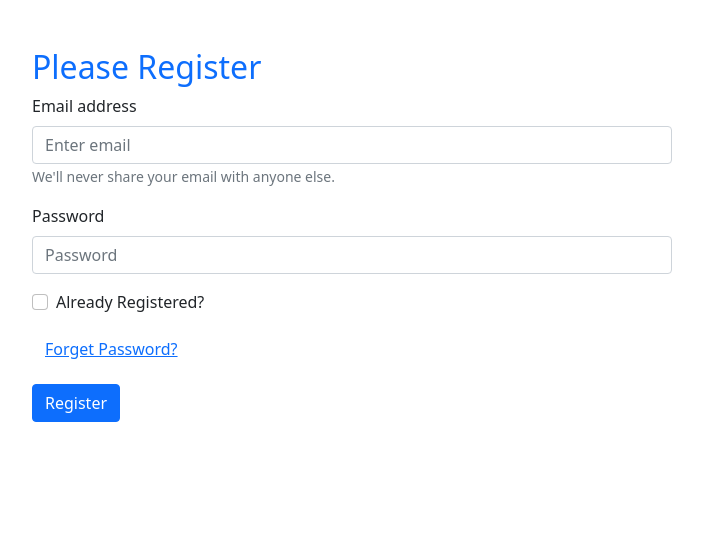
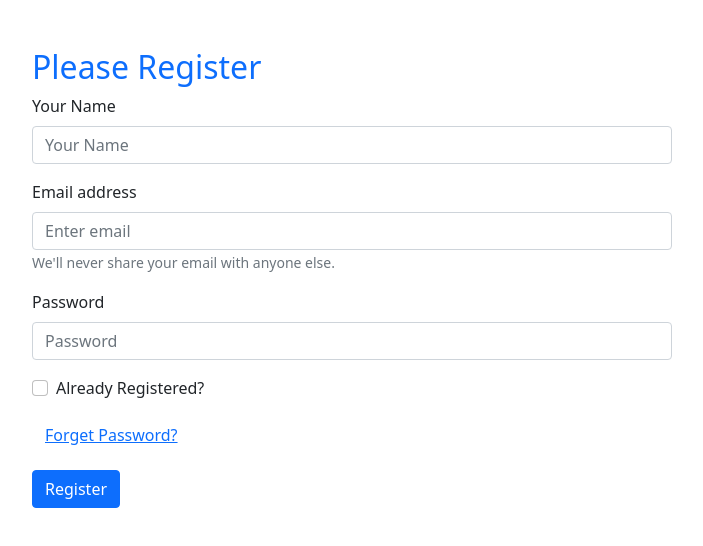
Before and after one commit to MrRonnie/Email-Password-Authentication, a React (Create React App) app: page / in a window 1280 px wide. Shown: the top 546 px of the page, without its empty margins (288-991 px from the left). Built offline with nearby package versions, Linux system fonts and the light colour scheme.

Commit message:
Update user name to firebase

```diff
--- a/src/App.js
+++ b/src/App.js
@@ -8,6 +8,7 @@
   sendEmailVerification,
   sendPasswordResetEmail,
   signInWithEmailAndPassword,
+  updateProfile,
 } from "firebase/auth";
 import app from "./firebase.init";
 import { useState } from "react";
@@ -19,7 +20,13 @@
   const [registered, setRegistered] = useState(false);
   const [error, setError] = useState("");
   const [email, setEmail] = useState("");
+  const [name, setName] = useState("");
   const [password, setPassword] = useState("");
+
+  //  name event
+  const handleNameBlur = (event) => {
+    setName(event.target.value);
+  };
 
   const handleEmailBlur = (event) => {
     setEmail(event.target.value);
@@ -69,12 +76,25 @@
           setEmail("");
           setPassword("");
           verifyEmail();
+          setUserName();
         })
         .catch((error) => {
           console.error(error);
           setError(error.message);
         });
     }
+
+    const setUserName = () => {
+      updateProfile(auth.currentUser, {
+        displayName: name,
+      })
+        .then(() => {
+          console.log("updating Name");
+        })
+        .catch((error) => {
+          setError(error.message);
+        });
+    };
 
     const verifyEmail = () => {
       sendEmailVerification(auth.currentUser).then(() => {
@@ -96,6 +116,21 @@
         Please {registered ? "Login" : "Register"}
       </h2>
       <Form noValidate validated={validated} onSubmit={handleFormSubmit}>
+        {!registered && (
+          <Form.Group className="mb-3" controlId="formBasicEmail">
+            <Form.Label>Your Name</Form.Label>
+            <Form.Control
+              onBlur={handleNameBlur}
+              type="text"
+              placeholder="Your Name"
+              required
+            />
+
+            <Form.Control.Feedback type="invalid">
+              Please provide your name.
+            </Form.Control.Feedback>
+          </Form.Group>
+        )}
         <Form.Group className="mb-3" controlId="formBasicEmail">
           <Form.Label>Email address</Form.Label>
           <Form.Control
```
